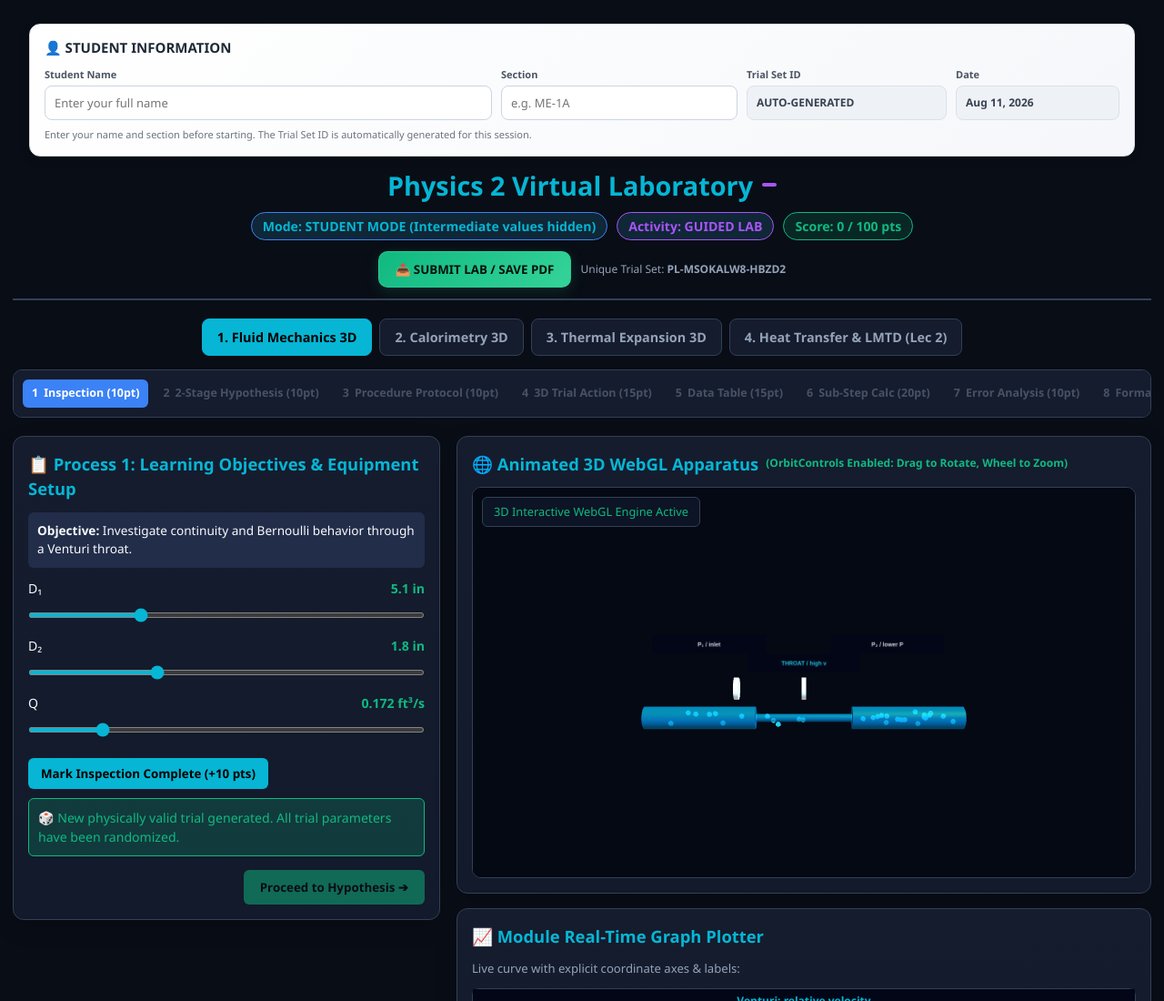
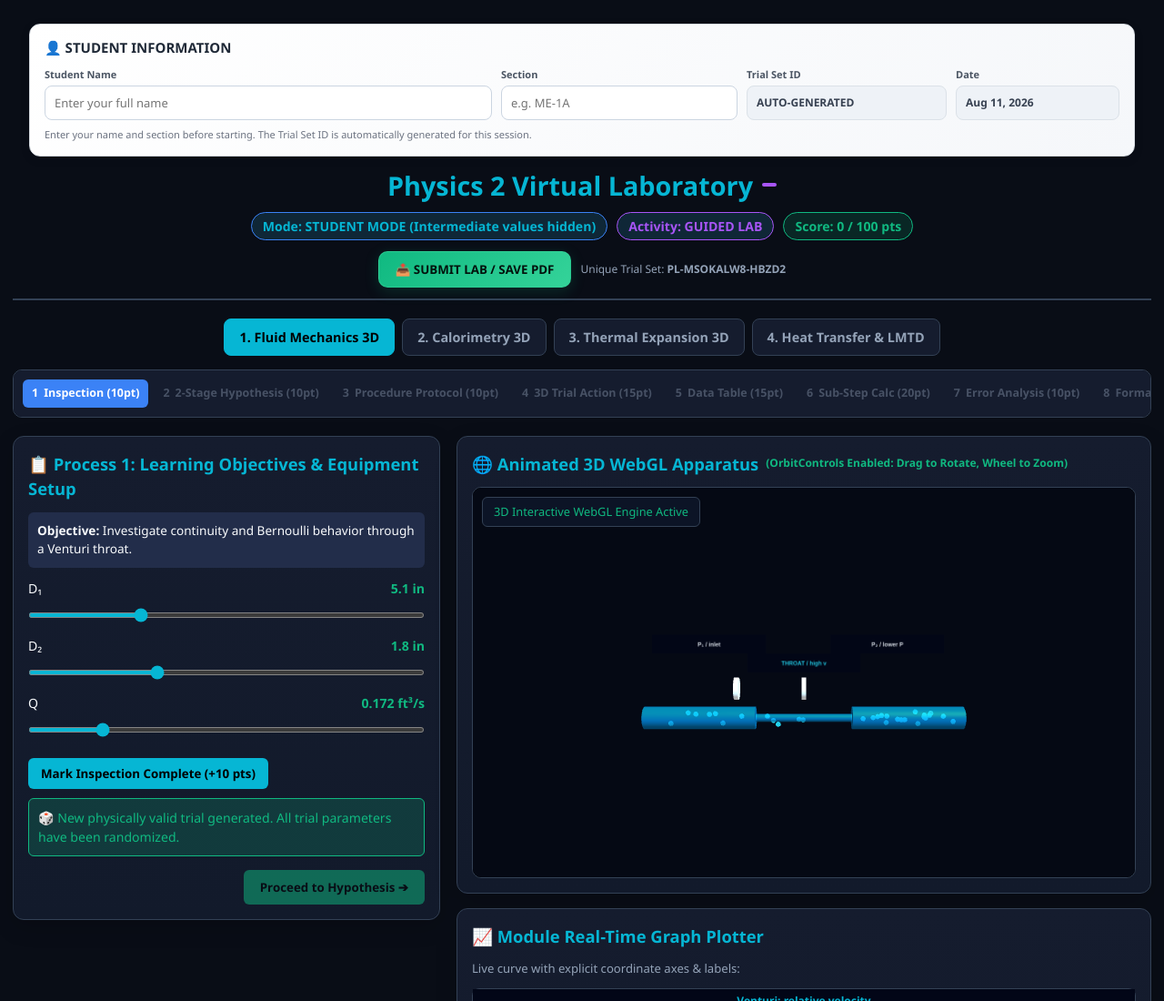
Before and after one commit to mcluginn/reviewer-app, a plain HTML site: page index.html in a window 1280 px wide. Shown: the top 1100 px of the page at 91% size. Drawn offline with nearby package versions, Linux system fonts and the light colour scheme; animation ran at ten frames a second.

Commit message:
Update index.html

```diff
--- a/index.html
+++ b/index.html
@@ -634,7 +634,7 @@
         <button class="nav-btn active" id="btn_mod_fluid" onclick="loadModule('fluid')">1. Fluid Mechanics 3D</button>
         <button class="nav-btn" id="btn_mod_cal" onclick="loadModule('calorimetry')">2. Calorimetry 3D</button>
         <button class="nav-btn" id="btn_mod_exp" onclick="loadModule('expansion')">3. Thermal Expansion 3D</button>
-        <button class="nav-btn" id="btn_mod_ht" onclick="loadModule('heat_transfer')">4. Heat Transfer & LMTD (Lec 2)</button>
+        <button class="nav-btn" id="btn_mod_ht" onclick="loadModule('heat_transfer')">4. Heat Transfer & LMTD </button>
     </div>
 
     <div class="process-bar">
```
